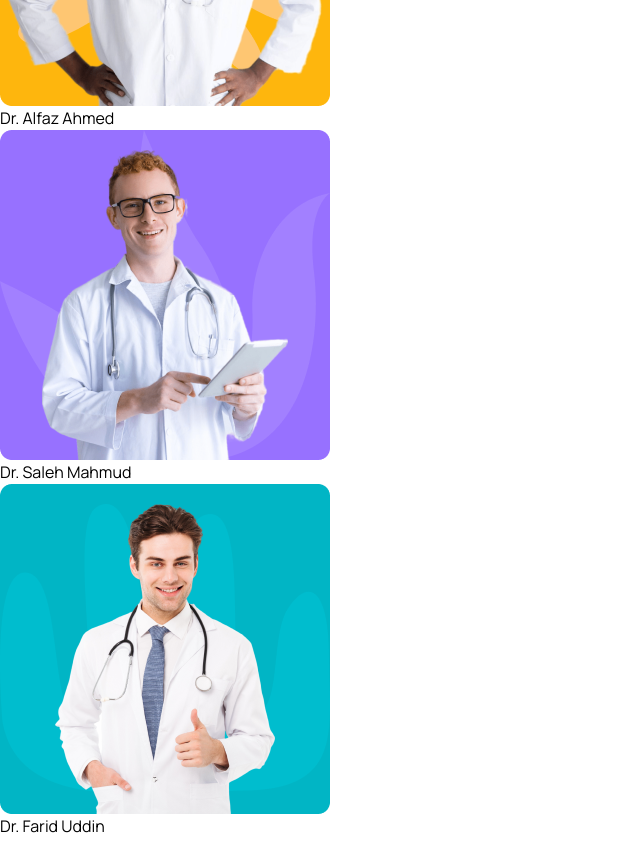
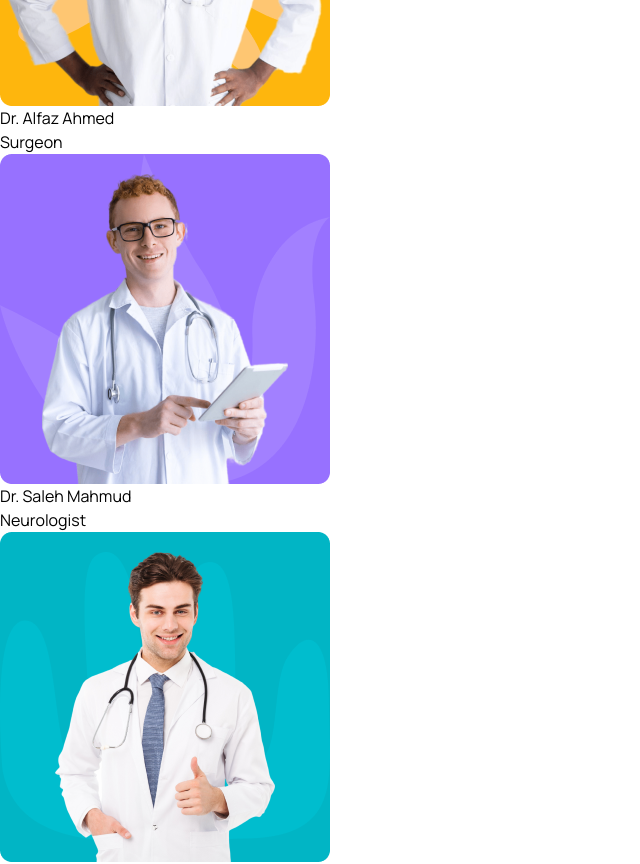
Before and after one commit to agt1984/atencionPsicologica, a React (Vite) app in the folder frontend/: page / in a window 1280 px wide. Shown: the part 5420-6284 px from the top of the page, without its empty margins (0-640 px from the left). Built offline with nearby package versions, Linux system fonts and the light colour scheme; the HTML template or start-up script is replaced by a standard one.

Commit message:
Doctors card added and modified

```diff
--- a/frontend/src/components/Doctors/DoctorCard.jsx
+++ b/frontend/src/components/Doctors/DoctorCard.jsx
@@ -1,4 +1,7 @@
-import React from 'react'
+import React from "react";
+import starIcon from "../../assets/images/Star.png";
+import { Link } from "react-router-dom";
+import { BsArrowRight } from "react-icons/bs";
 
 const DoctorCard = ({doctor}) => {
 
@@ -14,13 +17,11 @@ const DoctorCard = ({doctor}) => {
         {name}
       </h2>
 
-      <div className='text-[18px] leading-[30px] lg:text-[26px] lg:leading-9 text-headingColor font-[700] mt-3 lg:mt-5'>
-        <span></span>
+      <div className='mt-2 lg:mt-4 flex items-center justify-between'>
+        <span className='bg-[#CCF0F3] text-irisBlueColor py-1 px-2 lg:py-2 lg:px-6 text-[12px] leading-4 lg:text-[16px] lg:leading-7 font-semibold rounded'>
+          {specialization}
+        </span>
       </div>
-
-
-
-
     </div>
   )
 }
```
